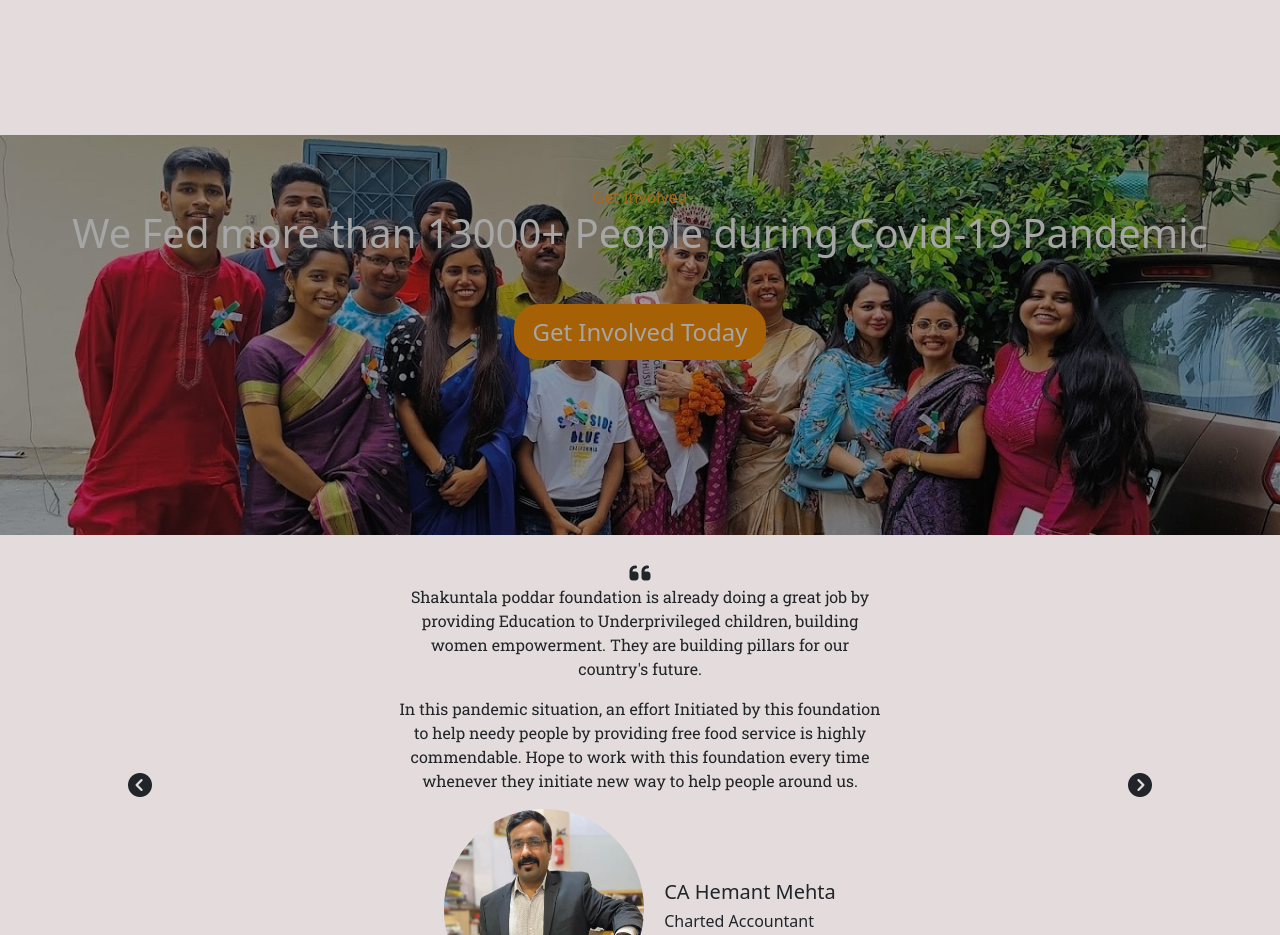
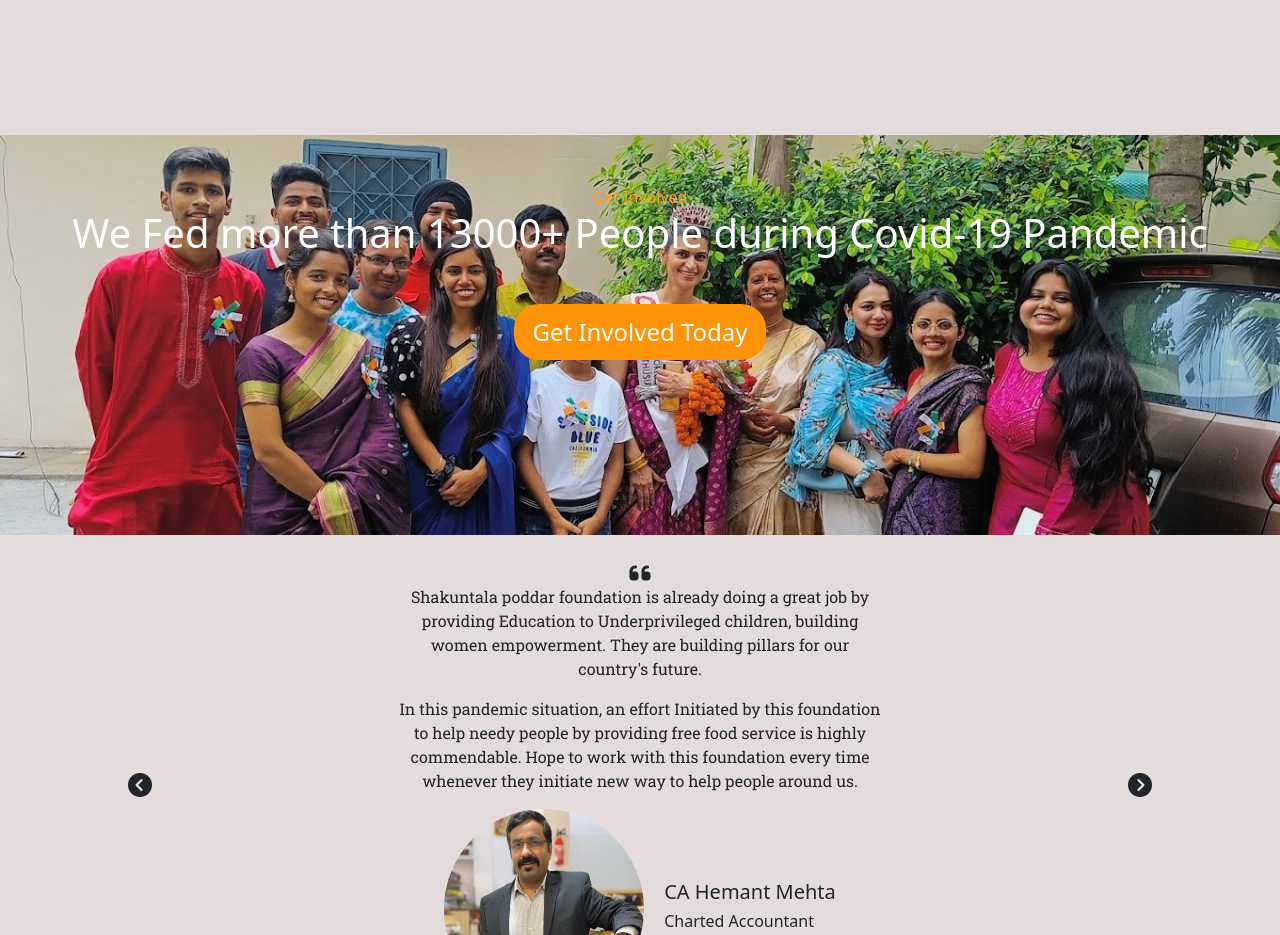
Before and after one commit to junejapurav/SPWF, a React (Create React App) app: page / in a window 1280 px wide. Shown: the part 4000-4935 px from the top of the page. Built offline with nearby package versions, Linux system fonts and the light colour scheme.

Commit message:
brightness normal

```diff
--- a/src/components/AboutUsGetInvolved.css
+++ b/src/components/AboutUsGetInvolved.css
@@ -1,6 +1,6 @@
 .AboutUsGetInvolved{
     height:400px;
-    filter: brightness(65%);
+    /* filter: brightness(65%); */
     text-align: center;
 
 }
```
